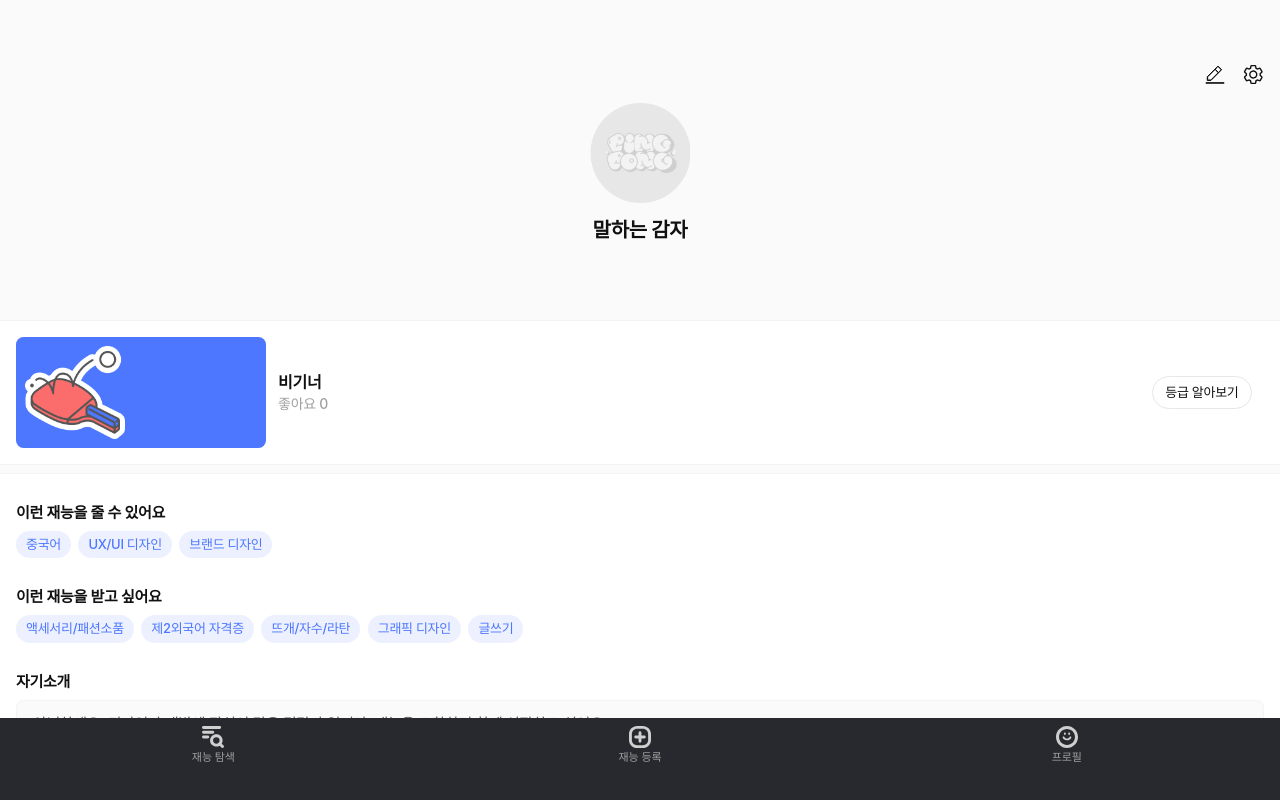
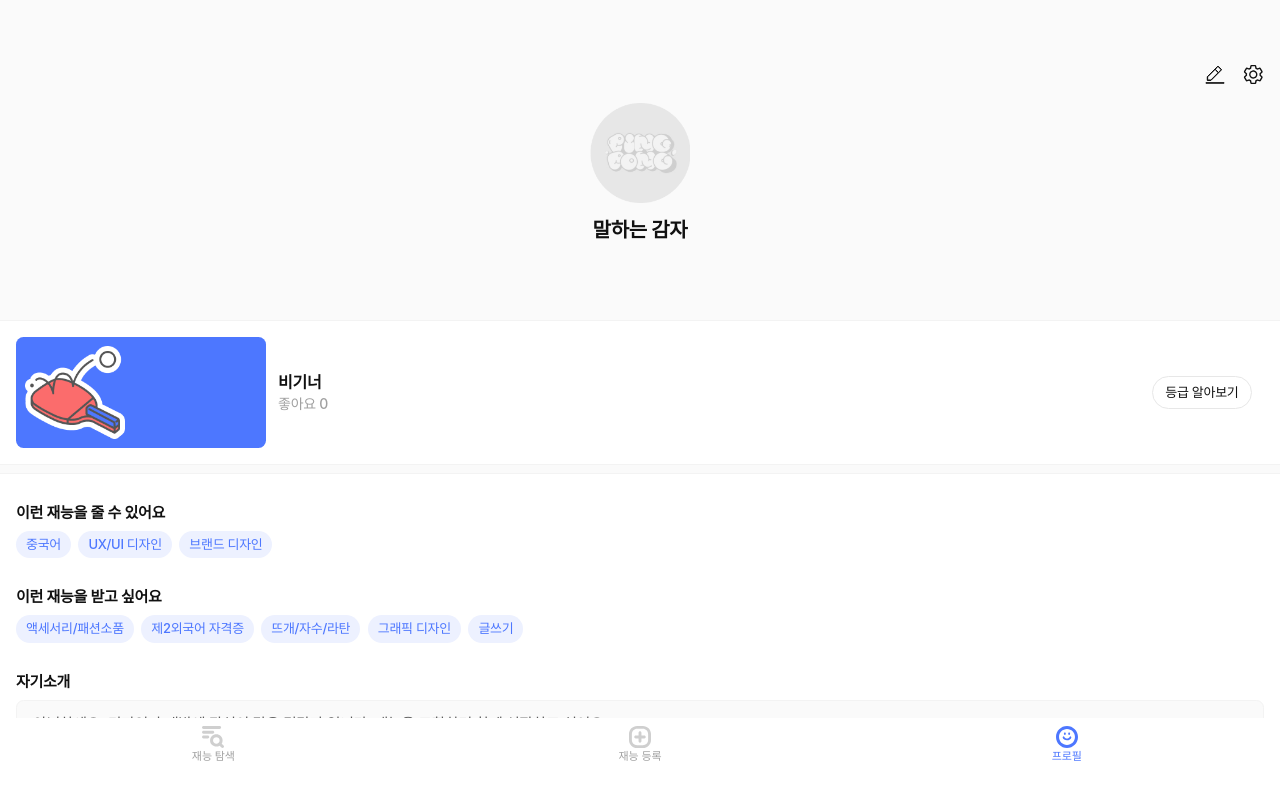
Before and after one commit to depromeet/pingpong-client, a Next.js app: page /profile in a window 1280 px wide. Shown: the top 800 px of the page. Built offline with nearby package versions, Linux system fonts and the light colour scheme; a web font is replaced by a local one.

Commit message:
:sparkles: feat: Add GNB selected logic

```diff
--- a/src/components/common/NavigationBar.tsx
+++ b/src/components/common/NavigationBar.tsx
@@ -1,3 +1,6 @@
+import { useRouter } from 'next/router';
+import { useEffect, useState } from 'react';
+
 import { ProfileIcon, TalentRegisterIcon, TalentSearchIcon } from '@/components/icons';
 
 import IconAnchor from './IconAnchor';
@@ -7,20 +10,36 @@ interface NavigationBarProps {
 }
 
 const NAV_LIST_INFO = [
-  { icon: <TalentSearchIcon />, href: '/talent/search', text: '재능 탐색' },
-  { icon: <TalentRegisterIcon />, href: '/talent/register', text: '재능 등록' },
-  { icon: <ProfileIcon />, href: '/profile', text: '프로필' },
+  { icon: <TalentSearchIcon />, selectedIcon: <TalentSearchIcon color="#4D77FF" />, href: '/', text: '재능 탐색' },
+  {
+    icon: <TalentRegisterIcon />,
+    selectedIcon: <TalentRegisterIcon color="#4D77FF" />,
+    href: '/talent/register',
+    text: '재능 등록',
+  },
+  { icon: <ProfileIcon />, selectedIcon: <ProfileIcon color="#4D77FF" />, href: '/profile', text: '프로필' },
 ];
 
 const NavigationBar = ({ className }: NavigationBarProps) => {
+  const [selected, setSelected] = useState('');
+  const router = useRouter();
+
+  useEffect(() => {
+    setSelected(router.asPath);
+  }, [router.asPath]);
+
   return (
-    <nav className={`bg-primary-dark w-full h-[82px] ${className}`}>
+    <nav className={`bg-white w-full h-[82px] ${className}`}>
       <ul className="grid grid-cols-3">
-        {NAV_LIST_INFO.map(({ icon, href, text }, index) => (
+        {NAV_LIST_INFO.map(({ icon, selectedIcon, href, text }, index) => (
           <li key={index} className="w-max justify-self-center">
             <div className="flex flex-col justify-center items-center pt-[8px]">
-              <IconAnchor icon={icon} href={href} className="flex justify-center" />
-              <span className="text-overline w-fit text-gray-400 pt-[3.5px]">{text}</span>
+              <IconAnchor icon={selected === href ? selectedIcon : icon} href={href} className="flex justify-center" />
+              <span
+                className={`text-overline w-fit ${selected === href ? 'text-primary-blue' : 'text-gray-400'}  pt-[3px]`}
+              >
+                {text}
+              </span>
             </div>
           </li>
         ))}
```
